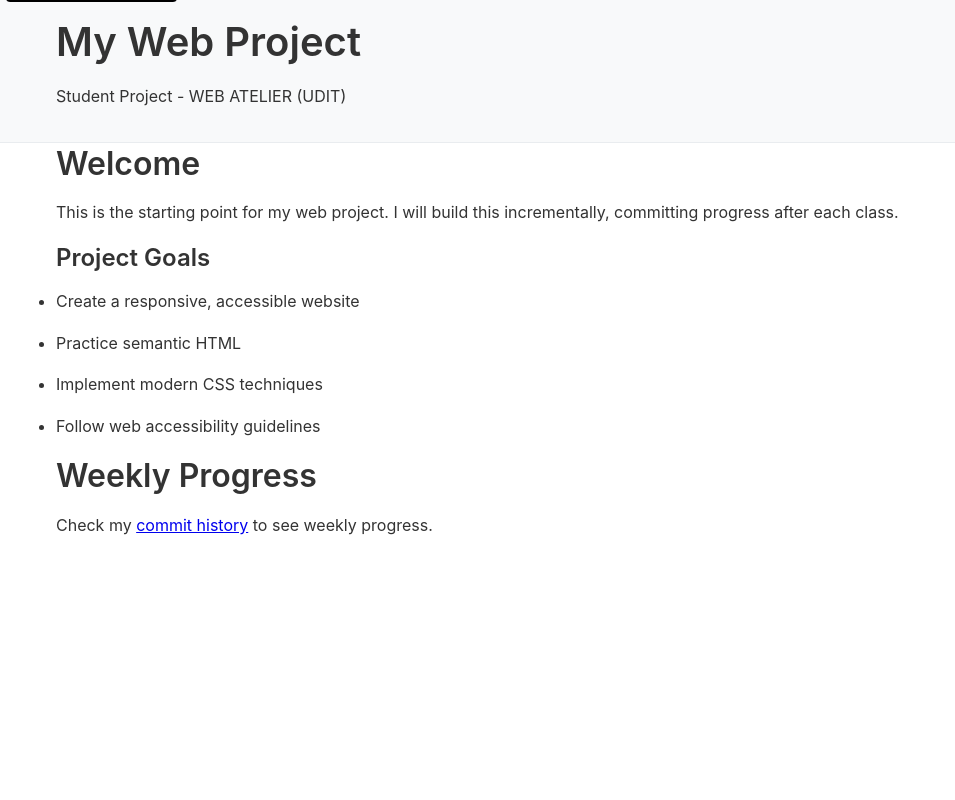
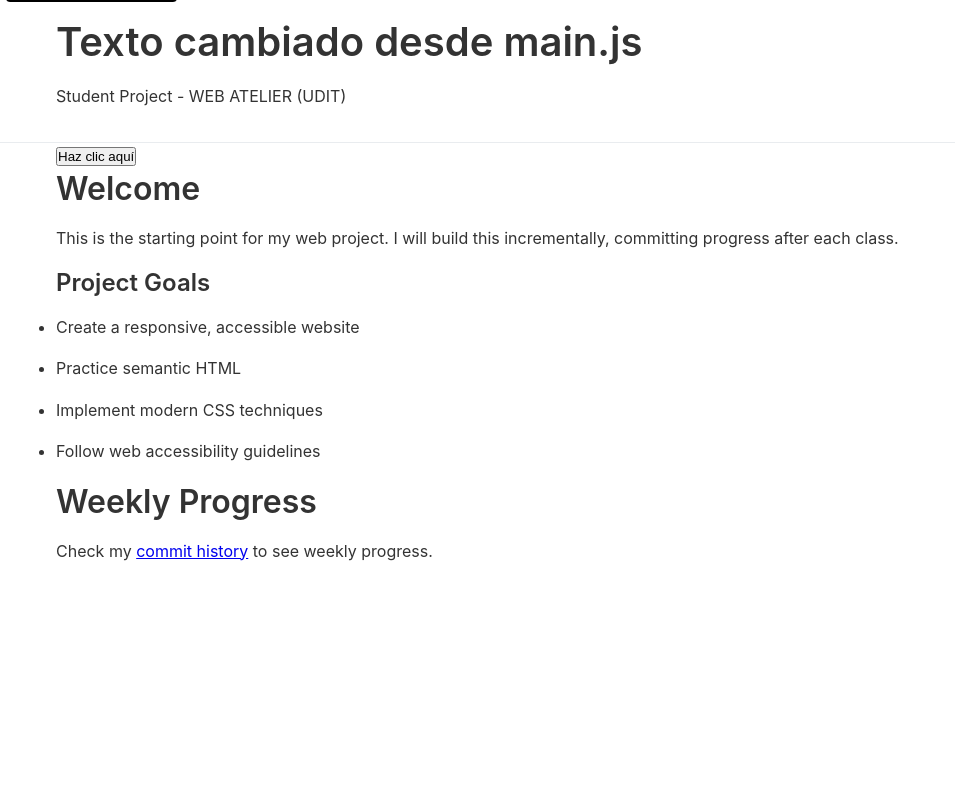
Before and after one commit to Phobillas/mi-proyecto-web, a website: page index.html in a window 1280 px wide. Shown: the top 800 px of the page, without its empty margins (0-955 px from the left). Drawn offline with Linux system fonts and the light colour scheme.

Commit message:
Commit 1, 2 y 3

```diff
--- a/assets/js/main.js
+++ b/assets/js/main.js
@@ -33,6 +33,45 @@ document.addEventListener('DOMContentLoaded', function () {
 			}
 		});
 	}
+
+	//// Commit 1 ////
+
+	// Verificación de conexión
+	console.log('✅ main.js cargado correctamente');
+
+	// Selección de un elemento del DOM
+	const titulo = document.getElementById('titulo');
+
+	// Cambiar su contenido si existe
+	if (titulo) {
+	titulo.textContent = 'Texto cambiado desde main.js';
+	}
+
+	//// Commit 2 ////
+
+	const btn = document.getElementById('btn-action');
+
+	if (btn) {
+		btn.addEventListener('click', () => {
+			alert('🚀 Botón pulsado correctamente');
+		});
+	}
+
+	//// Commit 3 //// 	(Con el DevoTools si se inspecciona el elemento header, se puede ver el cambio de estilo
+
+	const header = document.querySelector('header');
+
+	window.addEventListener('scroll', () => {
+		if (header) {
+			if (window.scrollY > 100) {
+				header.style.backgroundColor = 'rgba(0, 0, 0, 0.8)';
+				header.style.color = 'white';
+			} else {
+				header.style.backgroundColor = 'transparent';
+				header.style.color = 'inherit';
+			}
+		}
+	});
 });
 
 // Add your custom functions here
--- a/index.html
+++ b/index.html
@@ -12,13 +12,14 @@
 
 		<header>
 			<div class="container">
-				<h1>My Web Project</h1>
+				<h1 id="titulo">My Web Project</h1>
 				<p>Student Project - WEB ATELIER (UDIT)</p>
 			</div>
 		</header>
 
 		<main id="main" class="container">
 			<section>
+				<button id="btn-action">Haz clic aquí</button>
 				<h2>Welcome</h2>
 				<p>
 					This is the starting point for my web project. I will build this incrementally, committing progress after each
@@ -44,6 +45,20 @@
 			</section>
 		</main>
 
+		<br>
+		<br>
+		<br>
+		<br>
+		<br>
+		<br>
+		<br>
+		<br>
+		<br>
+		<br>
+		<br>
+		<br>
+		<br>
+
 		<footer>
 			<div class="container">
 				<p>© 2025 [Your Name] — WEB ATELIER (UDIT) · Web Design (2025 Fall).</p>
```
